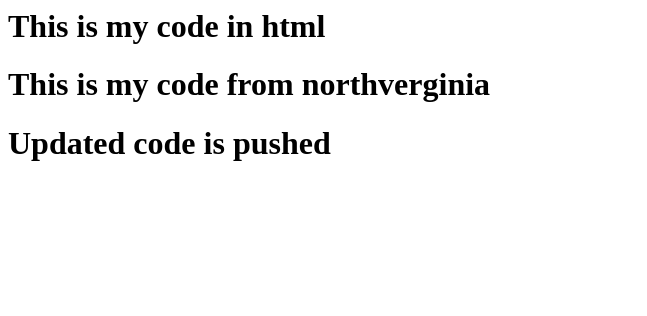
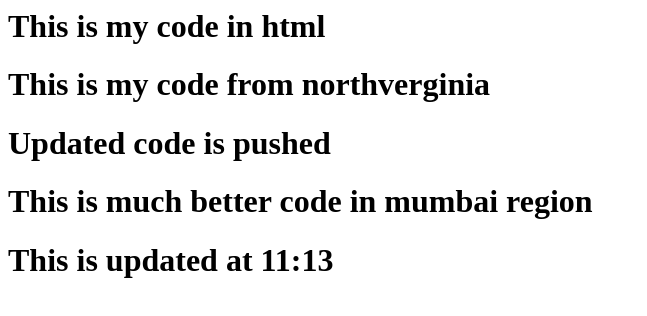
Before and after one commit to GururajNadigCN-devopslearning/git_practice19112026, a plain HTML site: page index.html in a window 1280 px wide. Shown: the whole page, without its empty margins (0-647 px from the left). Drawn offline with Linux system fonts and the light colour scheme.

Commit message:
This is my commit from mumbai region at 11.18

```diff
--- a/index.html
+++ b/index.html
@@ -6,5 +6,7 @@
 		<h1>This is my code in html</h1>
 		<h1>This is my code from northverginia</h1>
 		<h1>Updated code is pushed</h1>
+		<h1>This is much better code in mumbai region</h1>
+		<h1>This is updated at 11:13</h1>
 	</body>
 </html>
```
